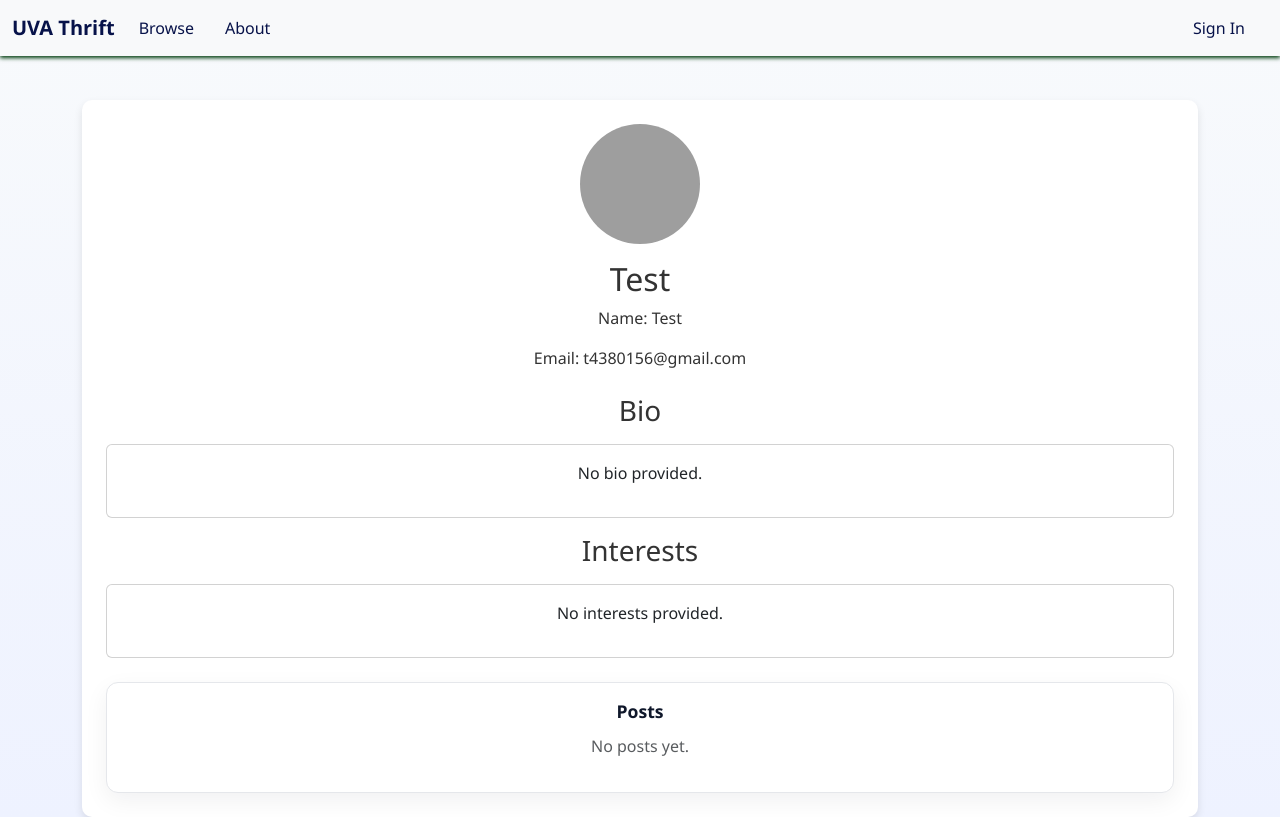
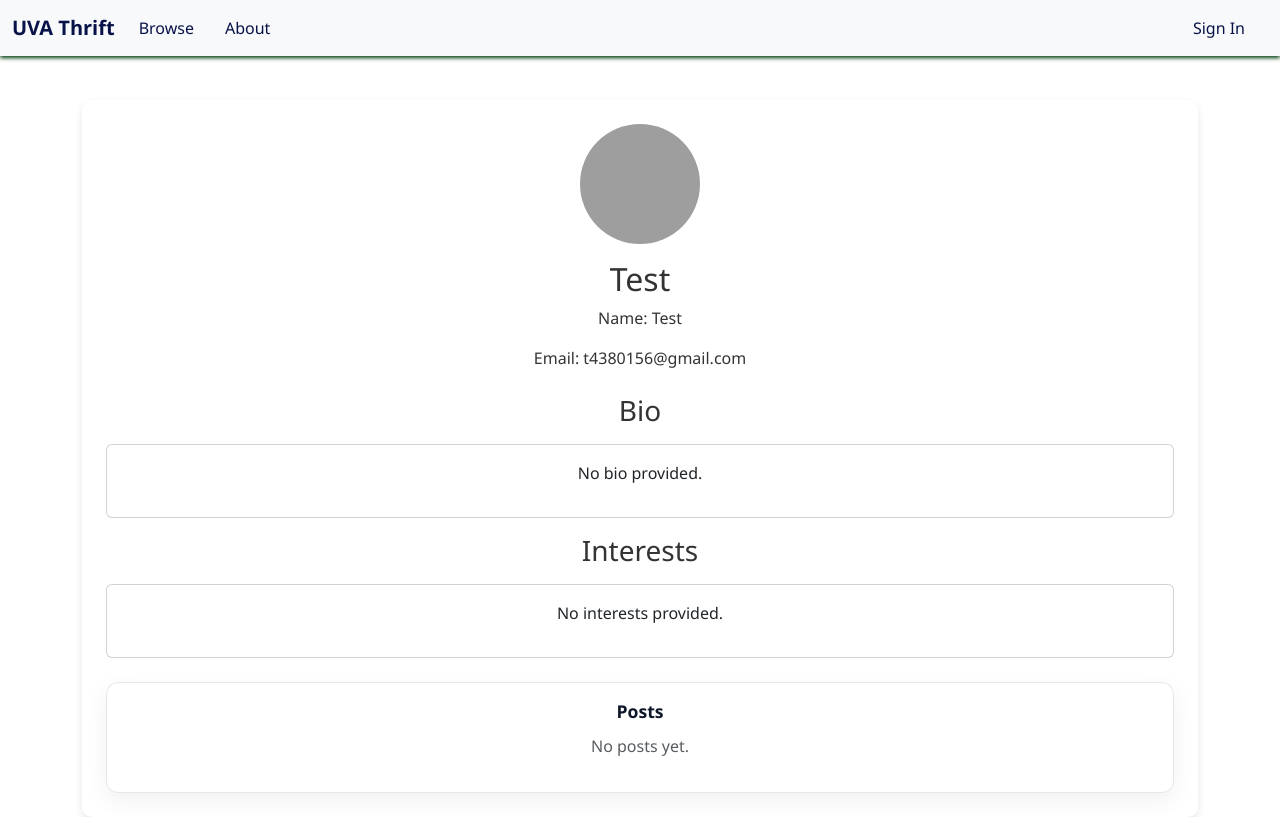
Before and after one commit to samanthafranks03/UVAThrift, a Django app: page /users/08dac9145e/ in a window 1280 px wide. Run offline with Django 5.2, Linux system fonts and the light colour scheme; data comes from the database, SQL or seed files in the repository; both versions use the stored data as it was after the commit; parts of the project's set-up code (start-up, migrations or seed data) failed here and were passed over; grey boxes are pictures that could not be loaded.

Commit message:
Clearing database of posts + edit some UI stuff

```diff
--- a/market/templates/home_page.html
+++ b/market/templates/home_page.html
@@ -3,9 +3,6 @@ Claude 4.5
 Use: Adding image display for posts with presigned S3 URLs and differentiating welcome messages for new vs returning users -->
 {% extends "a2_market/base.html" %} {% block css %}
 <style>
-  body {
-    background: linear-gradient(180deg, #f8fafc 0%, #eef2ff 100%);
-  }
 
   .page-container {
     max-width: 1100px;
--- a/posts/templates/posts/bookmarks.html
+++ b/posts/templates/posts/bookmarks.html
@@ -2,9 +2,6 @@
 
 {% block css %}
 <style>
-  body {
-    background: linear-gradient(180deg, #f8fafc 0%, #eef2ff 100%);
-  }
   .page-container {
     max-width: 1100px;
     margin: 0 auto;
--- a/users/templates/profile.html
+++ b/users/templates/profile.html
@@ -5,9 +5,7 @@ Use: Adding delete account button and functionality to user profile page -->
 
 {% block css %}
 <style>
-  body {
-    background: linear-gradient(180deg, #f8fafc 0%, #eef2ff 100%);
-  }
+
   .profile-container {
     max-width: 1200px;
     background-color: white;
```
Also changed, not shown: db.sqlite3.
